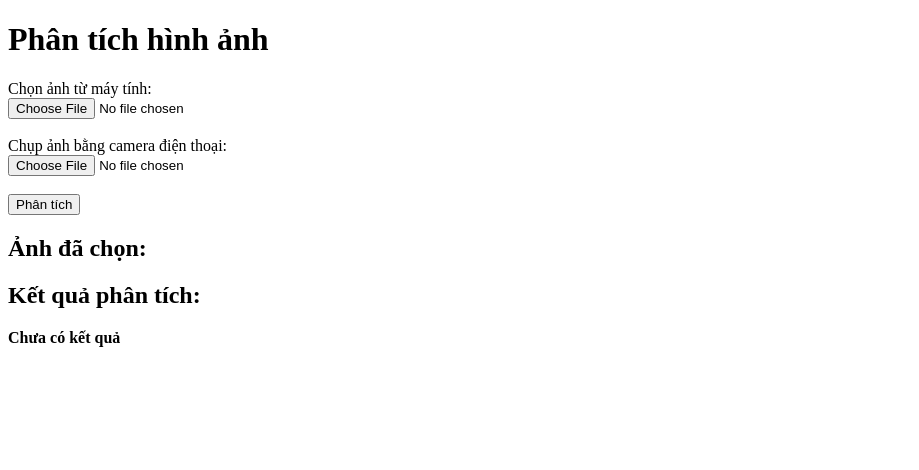
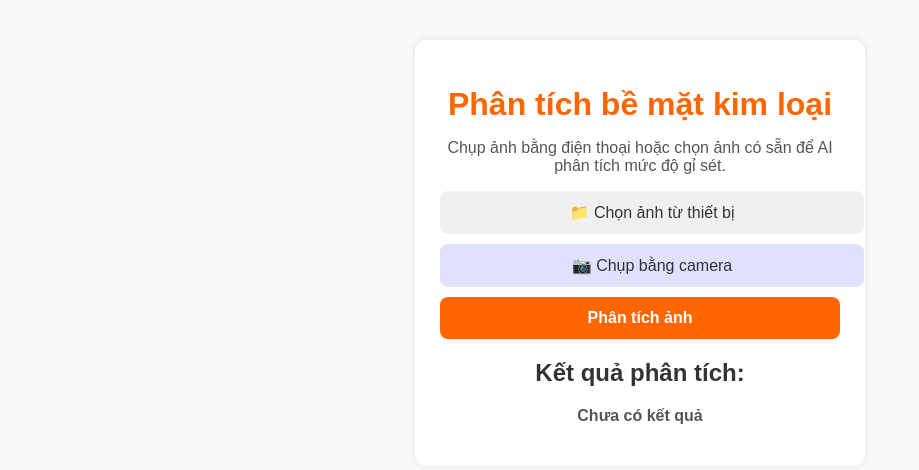
Before and after one commit to phamhoanghai400679-lgtm/khkt-2026-tp-HCM, a Flask app: page / in a window 1280 px wide. Shown: the top 470 px of the page, without its empty margins (0-919 px from the left). Run offline with Flask 3, Linux system fonts and the light colour scheme; parts of the project's set-up code (start-up, migrations or seed data) failed here and were passed over.

Commit message:
Cập nhật code Flask, requirements, Procfile

```diff
--- a/templates/index.html
+++ b/templates/index.html
@@ -2,25 +2,89 @@
 <html lang="vi">
 <head>
   <meta charset="UTF-8">
-    <title>Phân tích hình ảnh</title>
+  <title>Check Iron – Kiểm tra mức độ gỉ sét</title>
+  <style>
+    body {
+      font-family: Arial, sans-serif;
+      background-color: #fafafa;
+      text-align: center;
+      margin: 40px;
+      color: #333;
+    }
+    h1 {
+      color: #ff6600;
+      margin-bottom: 10px;
+    }
+    p {
+      color: #555;
+    }
+    .container {
+      max-width: 400px;
+      margin: auto;
+      background: #fff;
+      padding: 25px;
+      border-radius: 12px;
+      box-shadow: 0 0 10px rgba(0,0,0,0.1);
+    }
+    .button {
+      display: block;
+      width: 100%;
+      margin: 10px 0;
+      padding: 12px;
+      font-size: 16px;
+      border: none;
+      border-radius: 8px;
+      cursor: pointer;
+    }
+    .upload-btn {
+      background-color: #f0f0f0;
+    }
+    .camera-btn {
+      background-color: #e0e0ff;
+    }
+    .analyze-btn {
+      background-color: #ff6600;
+      color: white;
+      font-weight: bold;
+    }
+    #preview {
+      margin-top: 20px;
+      max-width: 100%;
+      border-radius: 8px;
+      display: none;
+    }
+    table {
+      margin: 20px auto;
+      border-collapse: collapse;
+      width: 100%;
+    }
+    th, td {
+      border: 1px solid #ddd;
+      padding: 8px;
+    }
+    th {
+      background-color: #f8f8f8;
+    }
+  </style>
 </head>
 <body>
-    <h1>Phân tích hình ảnh</h1>
+  <div class="container">
+    <h1>Phân tích bề mặt kim loại</h1>
+    <p>Chụp ảnh bằng điện thoại hoặc chọn ảnh có sẵn để AI phân tích mức độ gỉ sét.</p>
+
     <form id="uploadForm" action="/predict" method="post" enctype="multipart/form-data">
-        <!-- Input dành cho MÁY TÍNH: chọn file từ thư mục -->
-        <label>Chọn ảnh từ máy tính:</label><br>
-        <input type="file" name="image" accept="image/*" required><br><br>
+      <!-- Chọn ảnh từ thiết bị -->
+      <input type="file" id="fileInput" name="image" accept="image/*" style="display:none;">
+      <label for="fileInput" class="button upload-btn">📁 Chọn ảnh từ thiết bị</label>
 
-        <!-- Input dành cho ĐIỆN THOẠI: mở camera để chụp ảnh -->
-        <label>Chụp ảnh bằng camera điện thoại:</label><br>
-        <input type="file" id="cameraInput" name="image" accept="image/*" capture="camera" required><br><br>
+      <!-- Chụp ảnh bằng camera -->
+      <input type="file" id="cameraInput" name="image" accept="image/*" capture="camera" style="display:none;">
+      <label for="cameraInput" class="button camera-btn">📷 Chụp bằng camera</label>
 
-        <button type="submit">Phân tích</button>
+      <button type="submit" class="button analyze-btn">Phân tích ảnh</button>
     </form>
 
-    <!-- Hiển thị ảnh vừa chọn/chụp -->
-    <h2>Ảnh đã chọn:</h2>
-    <img id="preview" src="" alt="Ảnh vừa gửi" style="max-width:300px; display:none; margin-top:10px;">
+    <img id="preview" src="" alt="Ảnh vừa gửi">
 
     <h2>Kết quả phân tích:</h2>
     <table id="resultTable" style="display:none;">
@@ -30,13 +94,14 @@
       <tr><td>Nặng</td><td id="severe">--</td></tr>
     </table>
     <p id="conclusion" style="font-weight:bold;">Chưa có kết quả</p>
+  </div>
 
   <script>
+    const fileInput = document.getElementById("fileInput");
     const cameraInput = document.getElementById("cameraInput");
     const preview = document.getElementById("preview");
     const form = document.getElementById("uploadForm");
 
-        // Hiển thị ảnh vừa chọn/chụp
     function showPreview(file) {
       if (file) {
         const reader = new FileReader();
@@ -48,16 +113,16 @@
       }
     }
 
-        // Khi chụp ảnh bằng camera → hiển thị và gửi form luôn
+    // Hiển thị ảnh khi chọn hoặc chụp
+    fileInput.addEventListener("change", function() {
+      showPreview(this.files[0]);
+    });
     cameraInput.addEventListener("change", function() {
-            const file = this.files[0];
-            showPreview(file);
-            if (file) {
-                form.submit();
-            }
+      showPreview(this.files[0]);
+      form.submit(); // tự động gửi sau khi chụp
     });
 
-        // Khi submit form → gửi ảnh lên server và hiển thị kết quả
+    // Gửi form và hiển thị kết quả
     form.addEventListener("submit", async function(e) {
       e.preventDefault();
       const formData = new FormData(form);
```
Lines whose indentation alone changed are shown as unchanged.
